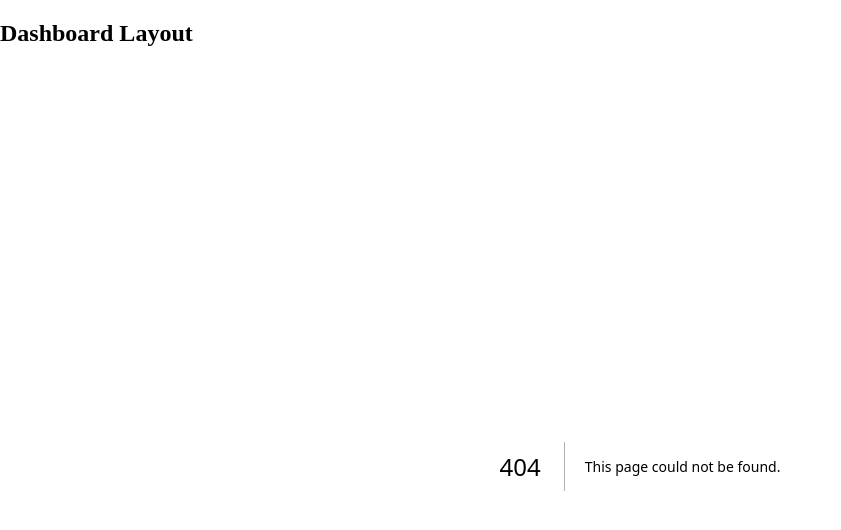
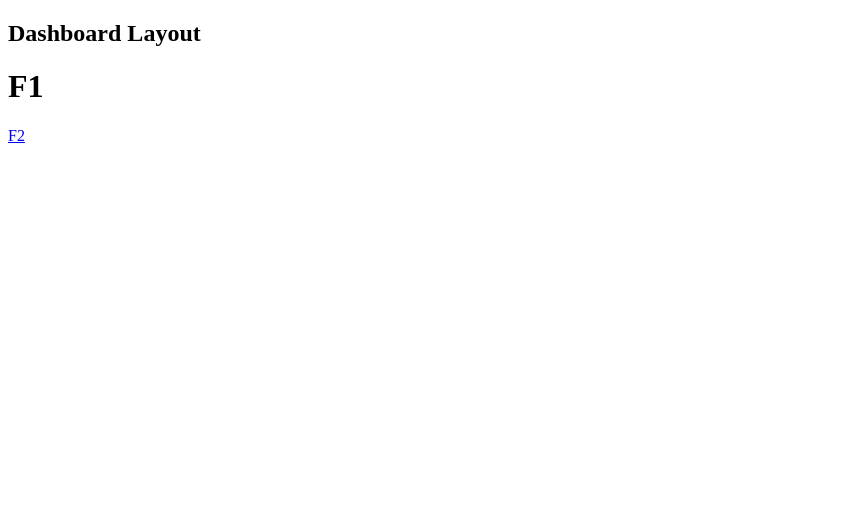
Before and after one commit to IBn-MIsbah/analytical_dashboard, a Next.js app: page /f1 in a window 1280 px wide. Before the commit this address had no page. Shown: the top 530 px of the page, without its empty margins (0-841 px from the left). Built offline with nearby package versions, Linux system fonts and the light colour scheme.

Commit message:
example of intercepted route

```diff
--- /dev/null
+++ b/app/f1/f2/page.tsx
@@ -0,0 +1,5 @@
+const F2 = () => {
+  return <div>F2</div>;
+};
+
+export default F2;
--- /dev/null
+++ b/app/f1/page.tsx
@@ -0,0 +1,12 @@
+import { defaultMaxListeners } from "events";
+import Link from "next/link";
+
+const F1 = () => {
+  return (
+    <div>
+      <h1>F1</h1>
+      <Link href="/f1/f2">F2</Link>
+    </div>
+  );
+};
+export default F1;
```
Also changed, not shown: app/f1/(.)f2/page.tsx (added, +8 -0 lines).
